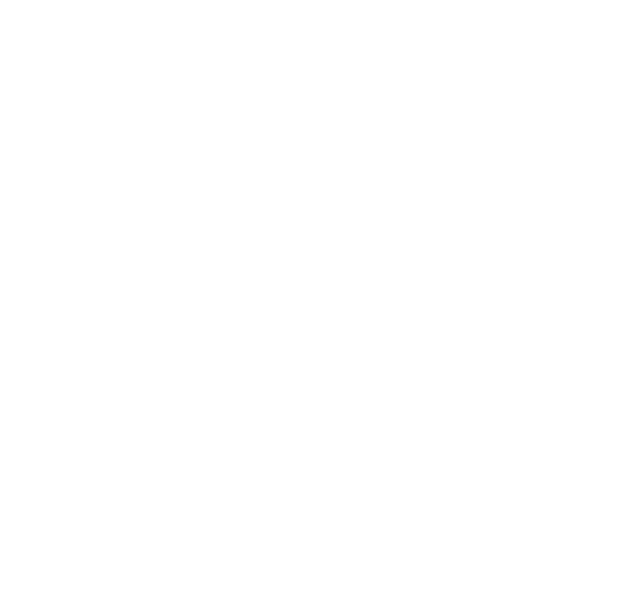
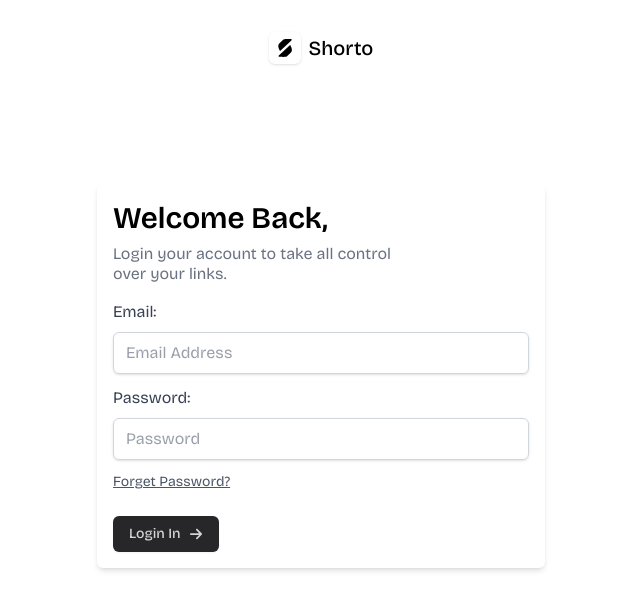
Before and after one commit to musabdev02/shorto, a React (Vite) app in the folder client/: page /login in a window 1280 px wide. Before the commit this address had no page. Shown: the top 610 px of the page, without its empty margins (319-959 px from the left). Built offline with nearby package versions, Linux system fonts and the light colour scheme.

Commit message:
Design login page

```diff
--- a/client/src/App.jsx
+++ b/client/src/App.jsx
@@ -3,12 +3,14 @@
 // pages
 import Home from './pages/Home'
 import Shortener from './pages/Shortener';
+import Login from './pages/Login';
 const App = () => {
   return (
     <BrowserRouter>
       <Routes>
         <Route path="/" element={<Home />} />
         <Route path="/shortener" element={<Shortener />} />
+        <Route path="/login" element={<Login />} />
       </Routes>
     </BrowserRouter>
   )
--- a/client/src/components/Home/Navbar.jsx
+++ b/client/src/components/Home/Navbar.jsx
@@ -1,4 +1,5 @@
 import React from 'react'
+import { Link } from 'react-router-dom'
 // compoennts
 import Button from '../UI/Button'
 const Navbar = () => {
@@ -15,7 +16,7 @@
                     </div>
                     {/* cta */}
                     <div className='flex items-center gap-2'>
-                        <Button type={"primary"} />
+                      <Link to={"/login"}><Button type={"primary"} content={"Sign in"} /></Link>
                         <Button type={"secondary"} content={"Sign up"} />
                     </div>
                 </div>
--- /dev/null
+++ b/client/src/components/Logo.jsx
@@ -0,0 +1,14 @@
+import React from 'react'
+import { Link } from 'react-router-dom'
+const Logo = () => {
+    return (
+        <Link to={"/"} className='flex items-center justify-center gap-2 h-24'>
+            <div className='rounded-md h-8 w-8 shadow-sm bg-white'>
+                <img src="/logo.svg" alt="logo" className='w-full h-full' />
+            </div>
+            <h3 className='font-medium text-xl'>Shorto</h3>
+        </Link>
+    )
+}
+
+export default Logo
--- /dev/null
+++ b/client/src/pages/Login.jsx
@@ -0,0 +1,35 @@
+import React from 'react'
+import Logo from '../components/Logo'
+import Button from '../components/UI/Button'
+
+const Login = () => {
+  return (
+    <div>
+      <div className='max-w-6xl mx-auto px-4'>
+        <Logo />
+        <div className='w-full h-[70vh] flex items-center justify-center'>
+          <div className='w-[40%] bg-white shadow-md p-4 rounded-md'>
+            <h3 className='font-semibold text-3xl'>Welcome Back,</h3>
+            <p className='text-gray-500 w-[70%] mt-2 leading-5'>Login your account to take all control over your links.</p>
+            <form className='text-left mt-4'>
+              <div className='flex flex-col'>
+                <label htmlFor="email" className='text-gray-700 mb-2'>Email:</label>
+                <input type="text" name='email' placeholder='Email Address' className='outline-none w-full text-gray-700 shadow-sm border border-gray-300 py-2 px-3 rounded-md'  />
+              </div>
+              <div className='flex flex-col mt-3'>
+                <label htmlFor="password" className='text-gray-700 mb-2'>Password:</label>
+                <input type="password" autoComplete='false' name='password' placeholder='Password' className='outline-none w-full text-gray-700 shadow-sm border border-gray-300 py-2 px-3 rounded-md'  />
+              </div>
+              <div className='mt-3'>
+                <h4 className='text-gray-600 text-sm underline cursor-pointer'>Forget Password?</h4>
+               <div className='mt-6'><Button content={"Login In"}/></div>
+              </div>
+            </form>
+          </div>
+        </div>
+      </div>
+    </div>
+  )
+}
+
+export default Login
--- a/client/src/pages/Shortener.jsx
+++ b/client/src/pages/Shortener.jsx
@@ -1,21 +1,15 @@
 import React from 'react'
-import { Link } from 'react-router-dom'
 // icons
-import { FaLink } from 'react-icons/fa6';
 import { IoMdLink } from "react-icons/io";
 // compoents
 import Button from '../components/UI/Button';
+import Logo from '../components/Logo';
 
 const Shortener = () => {
     return (
         <div>
             <div className='max-w-6xl mx-auto px-4'>
-                <Link to={"/"} className='flex items-center justify-center gap-2 h-24'>
-                    <div className='rounded-md h-8 w-8 shadow-sm bg-white'>
-                        <img src="/logo.svg" alt="logo" className='w-full h-full' />
-                    </div>
-                    <h3 className='font-medium text-xl'>Shorto</h3>
-                </Link>
+                <Logo />
                 <div className='w-full h-[70vh] flex items-center justify-center'>
                     <div className='w-[50%] text-center'>
                         <h3 className='text-5xl font-semibold'>Your Shortener Link.</h3>
```
